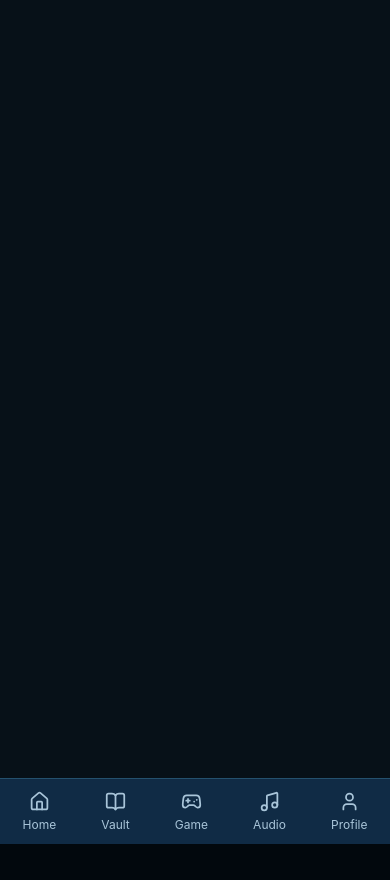
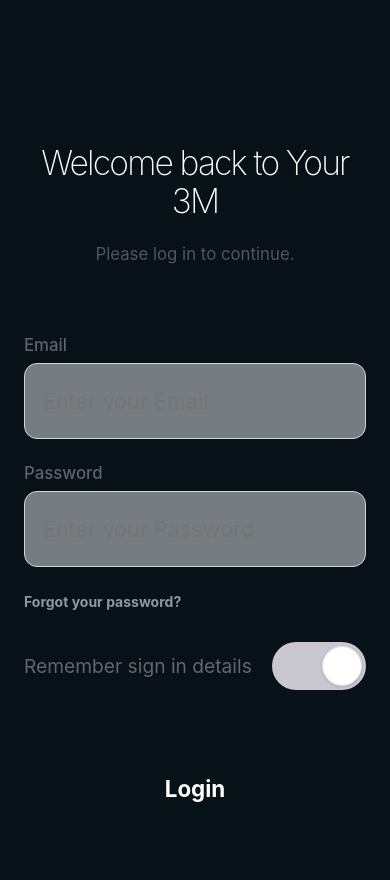
Before and after one commit to Muna2373/mental_health, a React (Vite) app: page /login in a window 390 px wide. Before the commit the page ends 844 px from the top, so only its background shows below. Built offline with nearby package versions, Linux system fonts and the light colour scheme.

Commit message:
Neo-Change: Edit the  Login and Logout Functions

```diff
--- a/src/App.jsx
+++ b/src/App.jsx
@@ -7,11 +7,21 @@ import Game from "./pages/Game";
 import CalmPulse from "./pages/CalmPulse.jsx";
 import Profile from "./pages/Profile";
 import Loading from "./pages/Loading.jsx"
+import BottomNavigation from "./components/BottomNavigation";
+import LoginPage from "./components/login/LoginPage.jsx";
 
-import BottomNavigation from "./components/BottomNavigation";
+function ProtectedRoute({ isAuthenticated, children }) {
+    if (!isAuthenticated) {
+        return <Navigate to="/login" replace />;
+    }
+    return children;
+}
 
 function App() {
     const [isLoading, setIsLoading] = useState(true);
+
+    //Check Mock Login Token
+    const [isAuthenticated, setIsAuthenticated] = useState(!!localStorage.getItem("token"));
 
     useEffect(() => {
         const timer = setTimeout(() => {
@@ -26,19 +36,20 @@ function App() {
     }
 
     return (
-      <BrowserRouter>
-        <Routes>
-          <Route path="/" element={<Navigate to="/home" />} />
-          <Route path="/home" element={<Home />} />
-          <Route path="/vault" element={<Vault />} />
-          <Route path="/game" element={<Game />} />
-          <Route path="/audio" element={<CalmPulse />} />
-          <Route path="/profile" element={<Profile />} />
-        </Routes>
-
-        <BottomNavigation />
-      </BrowserRouter>
-  );
+        <BrowserRouter>
+            <Routes>
+                <Route path="/login" element={isAuthenticated ? <Navigate to="/home" replace /> : <LoginPage onLoginSuccess={() => setIsAuthenticated(true)}/>}/>
+                <Route path="/" element={isAuthenticated ? <Navigate to="/home" replace /> : <Navigate to="/login" replace />}/>
+                <Route path="/home" element={<ProtectedRoute isAuthenticated={isAuthenticated}><Home /></ProtectedRoute>}/>
+                <Route path="/vault" element={<ProtectedRoute isAuthenticated={isAuthenticated}><Vault /></ProtectedRoute>}/>
+                <Route path="/game" element={<ProtectedRoute isAuthenticated={isAuthenticated}><Game /></ProtectedRoute>}/>
+                <Route path="/audio" element={<ProtectedRoute isAuthenticated={isAuthenticated}><CalmPulse /></ProtectedRoute>}/>
+                <Route path="/profile" element={<ProtectedRoute isAuthenticated={isAuthenticated}><Profile onLogout={() => setIsAuthenticated(false)} /></ProtectedRoute>}/>
+                <Route path="*" element={<Navigate to={isAuthenticated ? "/home" : "/login"} replace />}/>
+            </Routes>
+            {isAuthenticated && <BottomNavigation />}
+        </BrowserRouter>
+    );
 }
 
 export default App;
--- a/src/components/homepage/BurnVault.jsx
+++ b/src/components/homepage/BurnVault.jsx
@@ -21,7 +21,7 @@ function BurnVault() {
             </div>*/}
             <div className="lock"> 🔒 Your thoughts are private and will be automatically deleted after the selected time
             </div>
-            <div className="burn_options">
+            {/*<div className="burn_options">
                 <div className="burn-options">
 
                     <span>Burn after:</span>
@@ -47,7 +47,7 @@ function BurnVault() {
                     🔥 Release My Stress
                 </button>
 
-            </div>
+            </div>*/}
 
             <div className="active_burn">
 
@@ -66,9 +66,9 @@ function BurnVault() {
                             <h3>Work Overload & Expectations</h3>
                         </div>
 
-                        <p className="burn_count">
+                        {/*<p className="burn_count">
                             🕒 Burns in 2d, 14h
-                        </p>
+                        </p>*/}
 
                     </div>
 
--- a/src/components/login/LoginForm.jsx
+++ b/src/components/login/LoginForm.jsx
@@ -1,14 +1,14 @@
 import { FormField } from "./FormField.jsx";
 import { RememberToggle } from "./RememberToggle.jsx";
 
-export function LoginForm({ rememberMe, onRememberChange, onSubmit }) {
+export function LoginForm({ rememberMe, onRememberChange, onSubmit, isLoading }) {
   return (
     <form className="login-form" onSubmit={onSubmit}>
       <FormField
         label="Email"
         name="email"
         type="email"
-        defaultValue="alex.jordan@gmail.com"
+        placeholder="Enter your Email"
         autoComplete="email"
       />
 
@@ -16,25 +16,25 @@ export function LoginForm({ rememberMe, onRememberChange, onSubmit }) {
         label="Password"
         name="password"
         type="password"
-        placeholder="Enter your password"
+        placeholder="Enter your Password"
         autoComplete="current-password"
       />
 
       <a className="forgot-link" href="#forgot-password">
-        Forgot password?
+        Forgot your password?
       </a>
 
       <RememberToggle checked={rememberMe} onChange={onRememberChange} />
 
-      <button className="login-button" type="submit">
-        Log in
+      <button className="login-button" type="submit" disabled={isLoading}>
+          {isLoading ? "Logging in..." : "Login"}
       </button>
 
-      <div className="or-divider" role="separator" aria-label="Or">
+        {/*<div className="or-divider" role="separator" aria-label="Or">
         <span />
         <b>OR</b>
         <span />
-      </div>
+      </div>*/}
     </form>
   );
 }
--- a/src/components/login/LoginHeader.jsx
+++ b/src/components/login/LoginHeader.jsx
@@ -6,10 +6,9 @@ export function LoginHeader() {
         <span />
         <span />
       </div>
-      <h1 id="login-title">Welcome back to Nucleus</h1>
+      <h1>Welcome back to Your 3M </h1>
       <p>
-        Build your design system effortlessly with our
-        <br className="desktop-break" /> powerful component library.
+        Please log in to continue.
       </p>
     </header>
   );
--- a/src/components/login/LoginPage.css
+++ b/src/components/login/LoginPage.css
@@ -29,21 +29,21 @@
 .brand-mark span {
   display: block;
   width: 7px;
-  border: 2px solid var(--purple);
+  /*border: 2px solid var(--purple);*/
   border-radius: 8px;
 }
 
-.brand-mark span:nth-child(1) { height: 19px; }
-.brand-mark span:nth-child(2) { height: 31px; }
-.brand-mark span:nth-child(3) { height: 23px; }
+/*.brand-mark span:nth-child(1) { height: 19px; }*/
+/*.brand-mark span:nth-child(2) { height: 31px; }*/
+/*.brand-mark span:nth-child(3) { height: 23px; }*/
 
 .login-header h1 {
   margin: 0;
-  color: #101014;
+  color: white;
   font-size: clamp(2.1rem, 5vw, 4.2rem);
   line-height: 1.12;
   letter-spacing: -0.055em;
-  font-weight: 750;
+  font-weight: 200;
 }
 
 .login-header p {
@@ -86,15 +86,16 @@
 }
 
 .form-field input:focus {
-  border-color: var(--purple);
-  box-shadow: 0 0 0 4px rgba(70, 35, 210, 0.15);
+  /*border-color: var(--accent-purple);*/
+  box-shadow: 0 0 0 4px var(--accent-orange);;
 }
 
 .forgot-link {
   display: inline-block;
   margin: 0 0 32px;
-  color: var(--purple);
-  font-size: 1.25rem;
+  /*color: var(--purple);*/
+  color: #8a9ba8;
+  font-size: 0.875rem;
   font-weight: 700;
   text-decoration: none;
 }
@@ -144,7 +145,7 @@
 }
 
 .toggle-input:checked + .toggle-track {
-  background: var(--purple);
+  /*background: var(--purple);*/
 }
 
 .toggle-input:checked + .toggle-track .toggle-thumb {
@@ -162,7 +163,8 @@
   border: 0;
   border-radius: 999px;
   color: #fff;
-  background: var(--purple);
+  /*background: var(--purple);*/
+  background: none;
   font: inherit;
   font-size: 1.4rem;
   font-weight: 650;
@@ -171,7 +173,8 @@
 }
 
 .login-button:hover {
-  background: #3516b5;
+  /*background: #3516b5;*/
+  background: var(--accent-orange);
   transform: translateY(-2px);
 }
 
@@ -179,67 +182,67 @@
   transform: translateY(0);
 }
 
-.or-divider {
-  display: flex;
-  align-items: center;
-  gap: 20px;
-  margin: 64px 0 0;
-  color: #77757d;
-  font-size: 1.1rem;
-}
+/*.or-divider {*/
+/*  display: flex;*/
+/*  align-items: center;*/
+/*  gap: 20px;*/
+/*  margin: 64px 0 0;*/
+/*  color: #77757d;*/
+/*  font-size: 1.1rem;*/
+/*}*/
 
-.or-divider span {
-  height: 1px;
-  flex: 1;
-  background: #dedce2;
-}
+/*.or-divider span {*/
+/*  height: 1px;*/
+/*  flex: 1;*/
+/*  background: #dedce2;*/
+/*}*/
 
-.or-divider b {
-  font-weight: 600;
-}
+/*.or-divider b {*/
+/*  font-weight: 600;*/
+/*}*/
 
-@media (max-width: 600px) {
-  .login-page {
-    padding: 32px 20px;
-  }
+/*@media (max-width: 600px) {*/
+/*  .login-page {*/
+/*    padding: 32px 20px;*/
+/*  }*/
 
-  .login-header {
-    margin-bottom: 46px;
-  }
+/*  .login-header {*/
+/*    margin-bottom: 46px;*/
+/*  }*/
 
-  .brand-mark {
-    margin-bottom: 32px;
-  }
+/*  .brand-mark {*/
+/*    margin-bottom: 32px;*/
+/*  }*/
 
-  .desktop-break {
-    display: none;
-  }
+/*  .desktop-break {*/
+/*    display: none;*/
+/*  }*/
 
-  .form-field input {
-    min-height: 64px;
-    font-size: 1.05rem;
-  }
+/*  .form-field input {*/
+/*    min-height: 64px;*/
+/*    font-size: 1.05rem;*/
+/*  }*/
 
-  .remember-row {
-    font-size: 1rem;
-    margin-bottom: 38px;
-  }
+/*  .remember-row {*/
+/*    font-size: 1rem;*/
+/*    margin-bottom: 38px;*/
+/*  }*/
 
-  .toggle-track {
-    width: 76px;
-    height: 42px;
-  }
+/*  .toggle-track {*/
+/*    width: 76px;*/
+/*    height: 42px;*/
+/*  }*/
 
-  .toggle-thumb {
-    width: 34px;
-    height: 34px;
-  }
+/*  .toggle-thumb {*/
+/*    width: 34px;*/
+/*    height: 34px;*/
+/*  }*/
 
-  .toggle-input:checked + .toggle-track .toggle-thumb {
-    transform: translateX(34px);
-  }
+/*  .toggle-input:checked + .toggle-track .toggle-thumb {*/
+/*    transform: translateX(34px);*/
+/*  }*/
 
-  .login-button {
-    min-height: 70px;
-  }
-}
+/*  .login-button {*/
+/*    min-height: 70px;*/
+/*  }*/
+/*}*/
--- a/src/components/login/LoginPage.jsx
+++ b/src/components/login/LoginPage.jsx
@@ -1,12 +1,16 @@
 import { useState } from "react";
-import { LoginHeader } from "./LoginHeader.jsx";
-import { LoginForm } from "./LoginForm.jsx";
-import "./LoginPage.css";
+import { useNavigate } from "react-router-dom";
+import { LoginHeader } from "/src/components/login/LoginHeader.jsx";
+import { LoginForm } from "/src/components/login/LoginForm.jsx";
+import "/src/components/login/LoginPage.css";
 
-export default function LoginPage() {
+export default function LoginPage({onLoginSuccess}) {
   const [rememberMe, setRememberMe] = useState(true);
+  const [error, setError] = useState("");
+  const [isLoading, setIsLoading] = useState(false);
+  const navigate = useNavigate();
 
-  function handleLogin(event) {
+  {/*function handleLogin(event) {
     event.preventDefault();
     // Connect this handler to your authentication API.
     console.log("Login submitted", {
@@ -25,6 +29,57 @@ export default function LoginPage() {
           onSubmit={handleLogin}
         />
       </section>
-    </main>
+    </main>*/}
+
+  async function handleLogin(event) {
+    event.preventDefault();
+
+    setError("");
+    setIsLoading(true);
+
+    const form = event.currentTarget;
+    const email = form.elements.email.value;
+    const password = form.elements.password.value;
+
+    // Mock Login
+    setTimeout(() => {
+      if (
+          email === "test@gmail.com" &&
+          password === "123456"
+      ) {
+        // Mock Authentication
+        localStorage.setItem("token", "mock-login-token");
+        onLoginSuccess();
+        navigate("/home", { replace: true });
+      }
+      else {
+        setError("Invalid Email or Password");
+      }
+      setIsLoading(false);
+    }, 800);
+  }
+
+  return (
+      <main className="login-page">
+        <section
+            className="login-card"
+            aria-labelledby="login-title"
+        >
+          <LoginHeader />
+
+          <LoginForm
+              rememberMe={rememberMe}
+              onRememberChange={setRememberMe}
+              onSubmit={handleLogin}
+              isLoading={isLoading}
+          />
+
+          {error && (
+              <p className="login-error" role="alert">
+                {error}
+              </p>
+          )}
+        </section>
+      </main>
   );
 }
```
Also changed, not shown: src/components/profile/Profile.css (+207 -0 lines), src/components/profile/Profile.jsx (+11 -12 lines).
